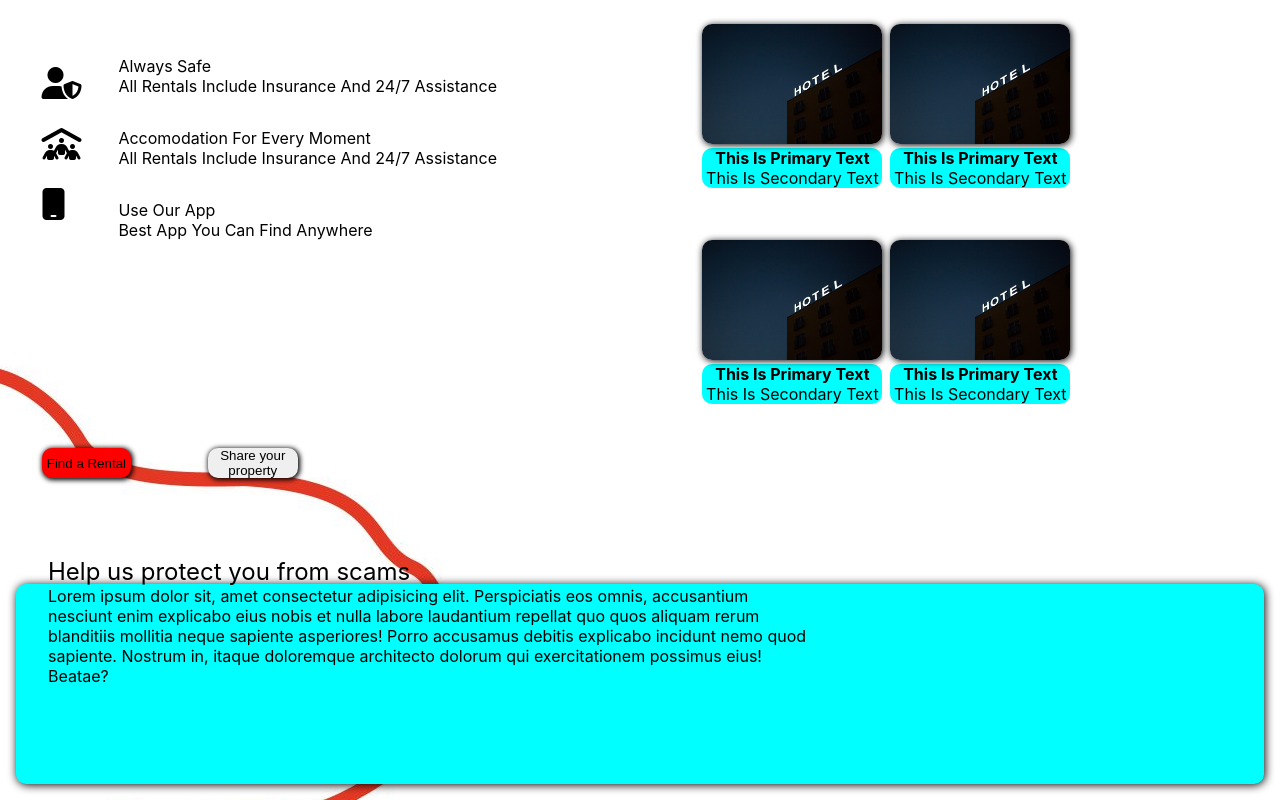
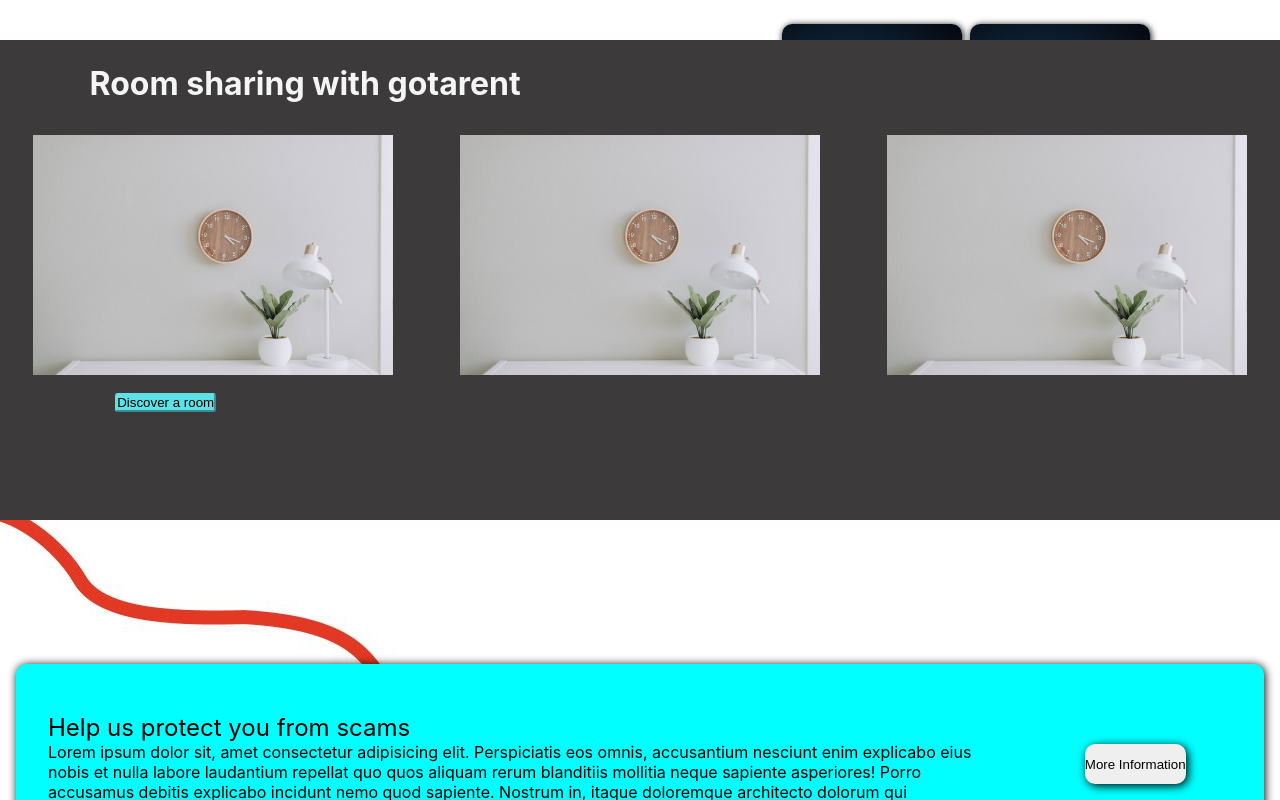
Before and after one commit to gotarent/gotarent, a React (Create React App) app: page / in a window 1280 px wide. Shown: the part 840-1640 px from the top of the page. Built offline with nearby package versions, Linux system fonts and the light colour scheme.

Commit message:
Edited codes in footer and home

```diff
--- a/package.json
+++ b/package.json
@@ -1,5 +1,5 @@
 {
-  "name": "frontend",
+  "name": "gotarent",
   "version": "0.1.0",
   "private": true,
   "dependencies": {
--- a/src/components/pages/Home.css
+++ b/src/components/pages/Home.css
@@ -85,10 +85,11 @@
 .second-cont{
     display: flex;
     flex-direction: row;
-    height:70vh;
+    height:80vh;
+    justify-content: center;
+    margin: auto;
+}
 
-    margin-left: 2vw;
-}
 .myImgs{
     display: flex;
     justify-content: space-evenly;
@@ -129,7 +130,10 @@
     background-color: red;
     color: black;
 }
+#white-btn{
+    background-color: white;
 
+}
 .right{
     display: flex;
     flex-direction: row;
@@ -160,10 +164,12 @@
     height: 25vh;
     border-radius: 10px;
     box-shadow: 1px 1px 10px;
+    display: flex;
+    flex-direction: row;
+    align-items: center;
 }
 .b-left{
-    width: 60vw;
-    display: flex;
+    width: 75vw;
     flex-direction: column;
     justify-content: flex-end;
     height: 8vw;
@@ -173,9 +179,26 @@
 .boldtext{
     font-size: x-large;
 }
+.b-right{
+    display: flex;
+    width: 8vw;
+    align-items: center;
+    margin: auto;
+}
+.btn{
+    height: 5vh;
+    border-radius: 10px;
+    box-shadow: 2px 2px 10px;
+    border: none;
+}
+.r-wave{
+    width: 0vh;
+    height: 0vw;
+}
 .r-wave img{
-    top: -40vh;
+    top: -45vh;
     z-index: -1;
     position: relative;
     left: -3vw;
 }
+/* third container */
--- a/src/components/pages/Home.jsx
+++ b/src/components/pages/Home.jsx
@@ -1,6 +1,7 @@
 import React from "react";
 import "./Home.css";
 import Navbar from "./Navbar"
+import Footer from "../pages/footer"
 const gtk = require("../static/Picture@1x.png");
 const wave = require("../static/drawnline1@1x.png");
 const rwave = require("../static/r-wave.jpg");
@@ -118,92 +119,15 @@
             </p>
             <p>Lorem ipsum dolor sit, amet consectetur adipisicing elit. Perspiciatis eos omnis, accusantium nesciunt enim explicabo eius nobis et nulla labore laudantium repellat quo quos aliquam rerum blanditiis mollitia neque sapiente asperiores! Porro accusamus debitis explicabo incidunt nemo quod sapiente. Nostrum in, itaque doloremque architecto dolorum qui exercitationem possimus eius! Beatae?</p>
           </div>
+          <div className="b-right">
+            <button className="btn">More Information</button>
+          </div>
+          </div>
           <div className="r-wave">
             <img src={rwave} alt="" />
-          </div>
         </div>
       </div>
-      {/*<div className="body">
-          <div className="m-b">
-            <div className="img-gtk">
-              <img src={gtk} alt="gangtok"></img>
-            </div>
-            <div className="rect">
-              <img src={rectangle} alt="" />
-            </div>
-            <div className="img-wave">
-              <img src={wave} alt="wave" />
-            </div>
-
-            <div className="d-f-bod">
-              <div className="text">
-                <h1>Discover your next cozy </h1>
-                <h1> retreat, now on our platform.</h1>
-              </div>
-              <div className="r-bg d-f-row">
-                <div className="i-t">
-                  <div className="m-text">
-
-                    <p className="b-text">
-
-                      Where do you need a rental?
-                      <br />
-                    </p>
-                    <p className="col-grey">chisopani</p>
-                  </div>
-
-
-                  <div className="m-text">
-                    <p className="b-text">From</p>
-                    <p className="col-grey">
-                      {date} {time}
-                    </p>
-                  </div>
-
-                  <div className="m-text">
-                    <p className="b-text">
-                      Where
-                    </p>
-                    <p className="col-grey"> 20 mar 21:30</p>
-                  </div>
-
-                </div>
-                <div className="blu-bg">
-                  <p className="text-padding b-text">Search Rental</p>
-                </div>
-              </div>
-              <div className="t-rs">
-                <p className="b-text">More efficient Rental System is possible.</p>
-                <p>
-                  Our rental accomodation online system provides a platform thst
-                  simplifies
-                  <br />
-                </p>
-              </div>
-            </div>
-          </div>
-          <Mid/>
-          <div className="third">
-            <div className="text-GAR">
-              <h1>Your next Accomodation with GotArent</h1>
-            </div>
-            <div className="d-f-text">
-              <div className="left">
-                <h2> Lorem, ipsum dolor Lorem, ipsum.</h2>
-                <p>Lorem ipsum dolor sit amet consectetur adipisicing elit. Aliquid autem veritatis voluptates magni, pariatur reiciendis earum cum quos in quisquam! Officiis natus consequuntur aut quisquam! Lorem ipsum dolor sit amet consectetur adipisicing elit. Ut voluptatum illo iste. Illum, quas tempore, harum recusandae in, modi nostrum deleniti et dolores consequatur facere odio molestiae vero eos. Eum similique ratione quia aperiam sed tempora ipsum itaque optio voluptates.</p>
-              </div>
-              <div className="middle">
-                <h2> Lorem, ipsum dolor Lorem, ipsum.</h2>
-                <p>Lorem ipsum dolor sit amet consectetur adipisicing elit. Aliquid autem veritatis voluptates magni, pariatur reiciendis earum cum quos in quisquam! Officiis natus consequuntur aut quisquam! Lorem ipsum dolor sit amet consectetur adipisicing elit. Ipsa voluptatum assumenda tempora eaque molestias ullam! Corporis culpa, doloremque quibusdam quos et alias labore voluptate consequuntur, molestiae, temporibus aliquam eligendi molestias? Quisquam natus officiis voluptatibus libero, deserunt voluptatum illum vero sed!</p>
-              </div>
-              <div className="right">
-                <h2> Lorem, ipsum dolor Lorem, ipsum.</h2>
-                <p>Lorem ipsum dolor sit amet consectetur adipisicing elit. Aliquid autem veritatis voluptates magni, pariatur reiciendis earum cum quos in quisquam! Officiis natus consequuntur aut quisquam! Lorem ipsum dolor sit amet consectetur adipisicing elit. Ipsa voluptatum assumenda tempora eaque molestias ullam! Corporis culpa, doloremque quibusdam quos et alias labore voluptate consequuntur, molestiae, temporibus aliquam eligendi molestias? Quisquam natus officiis voluptatibus libero, deserunt voluptatum illum vero sed!</p>
-              </div>
-            </div>
-          </div>
-        </div>
-        <Footer/> */}
+      <Footer/>
     </>
   );
 };
```
